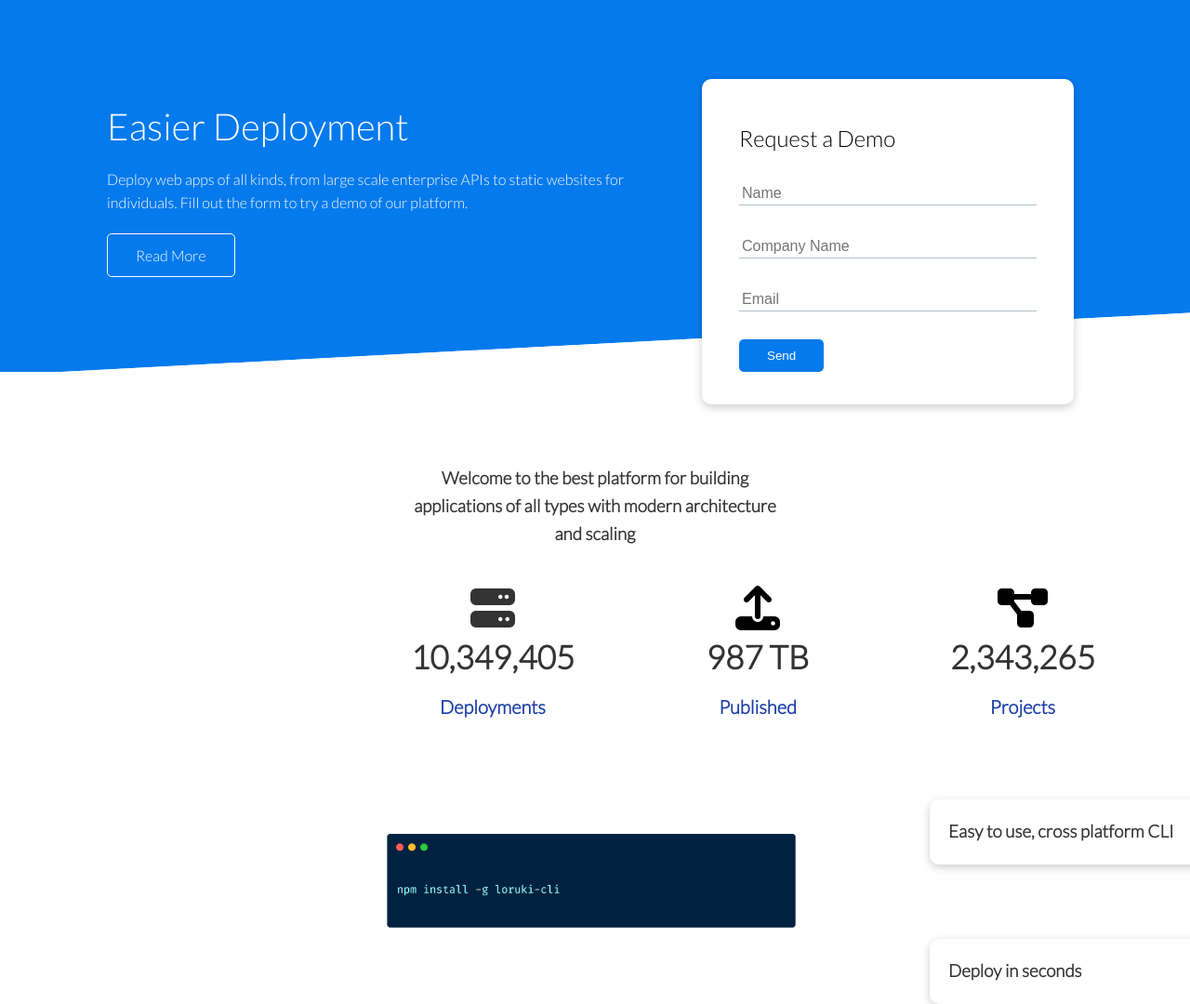
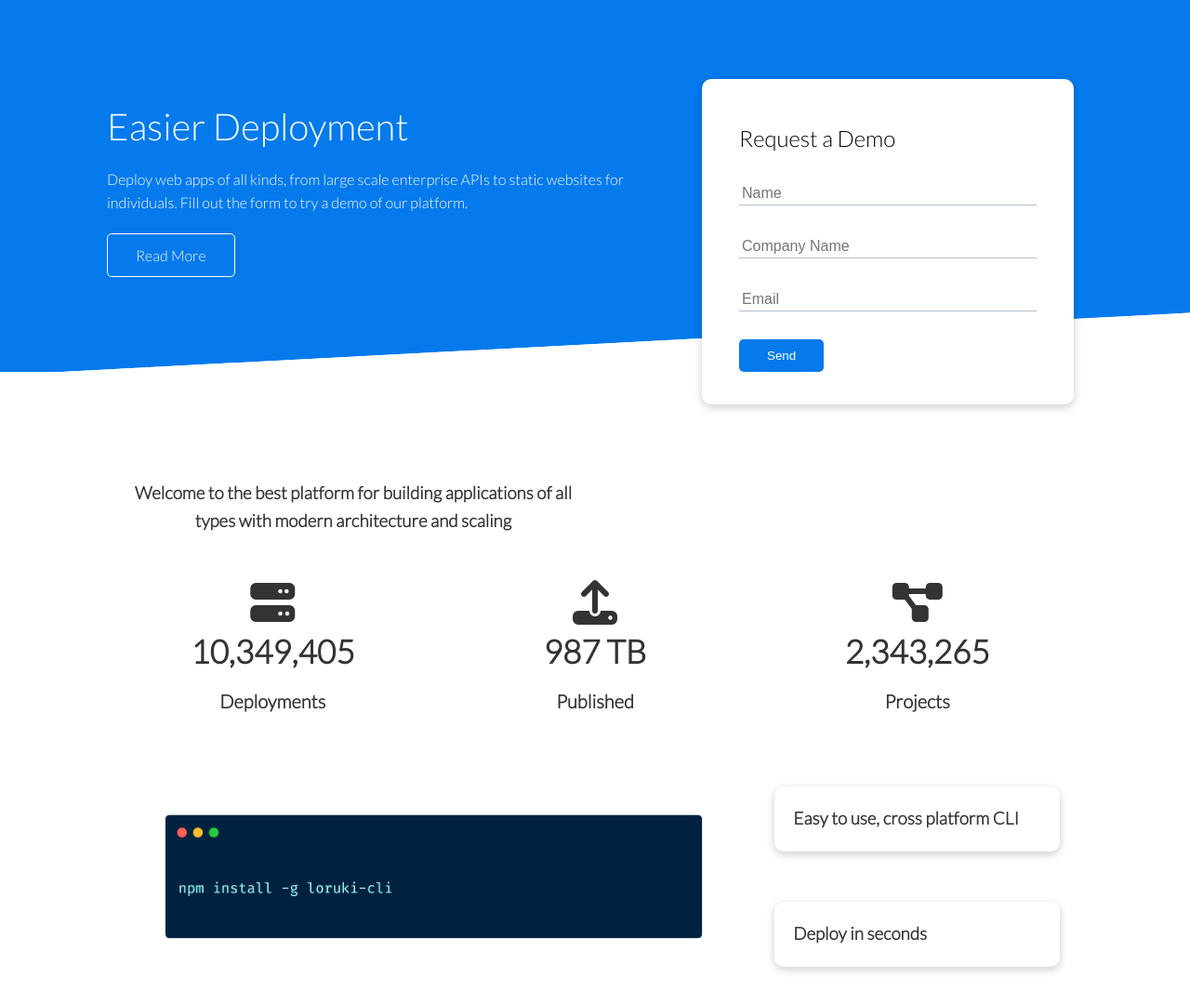
Before and after one commit to HYF-Class21/agile-development-group3-loruki-rebuild, a website: page index.html in a window 1280 px wide. Shown: the whole page at 93% size. After the commit the page ends 1057 px from the top, so only its background shows below. Drawn offline with Linux system fonts and the light colour scheme.

Commit message:
Add stat CLI in index.html and styled in something.css

```diff
--- a/index.html
+++ b/index.html
@@ -50,40 +50,39 @@
       </div>
     </section>
     <!-- Description -->
+    <section class="stats">
+      <div class="container">
+          <h3 class="stats-heading text-center my-1">
+              Welcome to the best platform for building applications of all types with modern architecture and scaling
+          </h3>
 
-    <section class="description">
+          <div class="grid grid-3 text-center my-4">
               <div>
-        <h3 class="info">
-          Welcome to the best platform for building applications of all types
-          with modern architecture and scaling
-        </h3>
+                  <i class="fas fa-server fa-3x"></i>
+                  <h3>10,349,405</h3>
+                  <p class="text-secondary">Deployments</p>
               </div>
-      <div class="cards">
-        <div class="card-1">
-          <i class="fa fa-server fa-3x"></i>
-          <h3 class="h3-info-font">10,349,405</h3>
-          <p class="p-info-font">Deployments</p>
+              <div>
+                  <i class="fas fa-upload fa-3x"></i>
+                  <h3>987 TB</h3>
+                  <p class="text-secondary">Published</p>
               </div>
-        <div class="card-2">
-          <i class="fa-solid fa-upload fa-3x"></i>
-          <h3 class="h3-info-font">987 TB</h3>
-          <p class="p-info-font">Published</p>
+              <div>
+                  <i class="fas fa-project-diagram fa-3x"></i>
+                  <h3>2,343,265</h3>
+                  <p class="text-secondary">Projects</p>
               </div>
-        <div class="card-3">
-          <i class="fa-solid fa-diagram-project fa-3x"></i>
-          <h3 class="h3-info-font">2,343,265</h3>
-          <p class="p-info-font">Projects</p>
           </div>
       </div>
   </section>
     <!--Description Part2-->
-    <section>
-      <div class="img-card-class">
+    <section class="cli">
+      <div class="container grid">
         <img class="img-code" src="./images/cli.png" alt="screenshot" />
-        <div class="i-card1">
+        <div class="card">
           <h3>Easy to use, cross platform CLI</h3>
         </div>
-        <div class="i-card2">
+        <div class="card">
           <h3>Deploy in seconds</h3>
         </div>
       </div>
--- a/styles/something.css
+++ b/styles/something.css
@@ -153,92 +153,62 @@ img {
   -ms-transform: skewY(-3deg);
 }
 
-/* Description */
+/* Stats */
+.stats {
+  padding-top: 100px;
+  animation: slideInFromBottom 1s ease-in;
+}
 
-.description {
-  padding-top: 100px;
+.stats-heading {
+  max-width: 500px;
+  margin: auto;
+}
+
+.stats .grid h3 {
+  font-size: 35px;
+
+}
+
+.stats .grid p {
+  font-size: 20px;
+  font-weight: bold;
+}
+
+.text-center {
   text-align: center;
 }
 
-.info {
-  max-width: 32%;
-  display: inline-block;
+/* Margin */
+.my-1 {
+  margin: 1rem 0;
 }
 
-.cards {
-  text-align: center;
-  position: relative;
-  margin-top: 40px;
+.my-4 {
+  margin: 3rem 0;
 }
 
-.fa-solid {
-  color: #000;
+.grid-3 {
+  grid-template-columns: repeat(3, 1fr);
 }
 
-.card-1 {
-  width: 200px;
-  display: inline-block;
-  position: absolute;
-  left: 430px;
+.text-secondary {
+  color: var(--secondary-color);
 }
 
-.card-2 {
-  width: 200px;
-  display: inline-block;
-  position: absolute;
-  left: 715px;
+/* Cli */
+.cli .grid {
+  grid-template-columns: repeat(3, 1fr);
+  grid-template-rows: repeat(2, 1fr);
 }
 
-.card-3 {
-  width: 200px;
-  display: inline-block;
-  position: absolute;
-  left: 1000px;
+.cli .grid > *:first-child {
+  grid-column: 1 / span 2;
+  grid-row: 1 / span 2;
 }
 
-.h3-info-font {
-  font-size: 35px;
+.flex {
+  display: flex;
+  justify-content: center;
+  align-items: center;
+  height: 100%;
 }
-
-.p-info-font {
-  font-size: 20px;
-  font-weight: bold;
-  margin: 10px 0;
-  color: #1c3fa8;
-}
-
-/* Description Part2 */
-
-.img-card-class {
-  margin-top: 120px;
-  position: relative;
-}
-
-.img-code {
-  margin-top: 150px;
-  width: 40%;
-  position: absolute;
-  left: 380px;
-}
-
-.i-card1 {
-  border-radius: 10px;
-  box-shadow: 0 3px 10px rgba(0, 0, 0, 0.2);
-  width: 300px;
-  padding: 20px;
-  margin: 10px;
-  position: absolute;
-  margin-top: 150px;
-  margin-left: 1000px;
-}
-
-.i-card2 {
-  border-radius: 10px;
-  box-shadow: 0 3px 10px rgba(0, 0, 0, 0.2);
-  width: 300px;
-  padding: 20px;
-  margin: 10px;
-  position: absolute;
-  margin-top: 300px;
-  margin-left: 1000px;
-}
```
Lines whose indentation alone changed are shown as unchanged.
